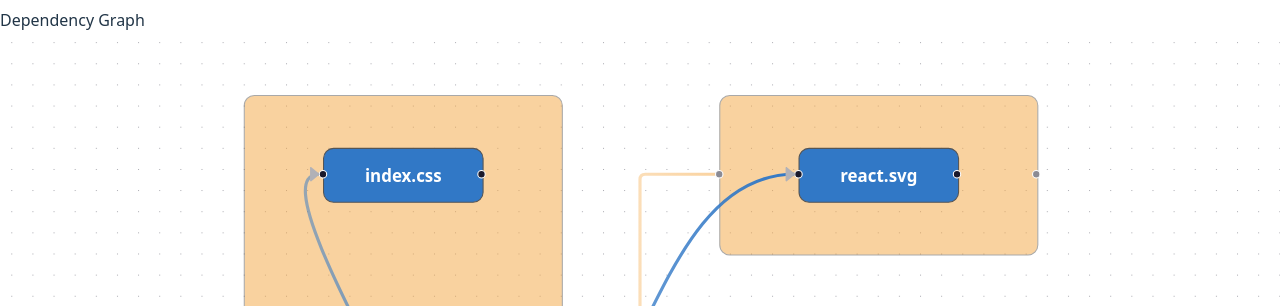
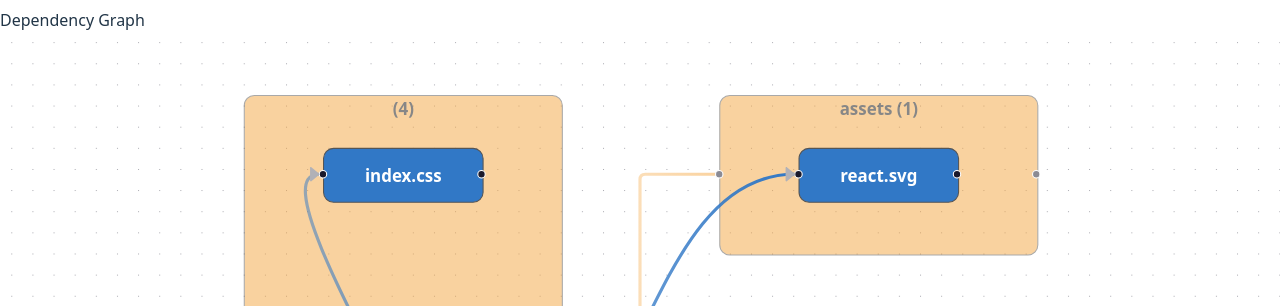
Before and after one commit to ysksm/ImportGraphTS, a React (Vite) app in the folder graph-view/: page / in a window 1280 px wide. Shown: the top 306 px of the page. Built offline with nearby package versions, Linux system fonts and the light colour scheme.

Commit message:
フォルダ階層が複数階層一気に下がっている場合の対応

```diff
--- a/graph-view/src/CustomNode.tsx
+++ b/graph-view/src/CustomNode.tsx
@@ -10,11 +10,11 @@
         border: '1px solid #555',
         borderRadius: 10,
         backgroundColor: '#F5A742',
-        color: '#fff',
+        color: '#111',
         width: width || 150,
         height: height || 50,
         display: 'flex',
-        alignItems: 'center',
+        alignItems: 'top',
         justifyContent: 'center',
         fontWeight: 'bold',
         opacity: 0.5,
--- a/graph-view/src/layoutedNodes.ts
+++ b/graph-view/src/layoutedNodes.ts
@@ -150,8 +150,19 @@
     let initialEdges: Edge[] = [];
     folderNodes.forEach((item) => {
         const depth = Number(item.data.depth);
+        // 何世代先の子孫に進めば子が見つかるか計算
+        let childDepth = 0;
+        for(let i = 0; i< 10; i++) {
+            const children = folderNodes.filter((child) => child.id.startsWith(item.id));
+            const depthChildren = children.filter((child) => child.data.depth === depth + i + 1);
+            if(depthChildren.length > 0) {
+                childDepth = i + 1;
+                break;
+            }
+        }
+
         const children = folderNodes.filter((child) => {
-            return child.data.depth === depth + 1 && child.id.startsWith(item.id);
+            return child.data.depth === depth + childDepth && child.id.startsWith(item.id);
         });
         children.forEach((child) => {
             if(item.id === null || child.id === null) {
@@ -248,12 +259,11 @@
                     },
                 };
                 initialEdges.push(edge);
-                console.log('edge', edge);
             });
         });
     });
 
-    console.log('initialEdges', initialEdges);
+
     return {
         nodes: layoutedFolderNodes,
         edges: initialEdges,
```
